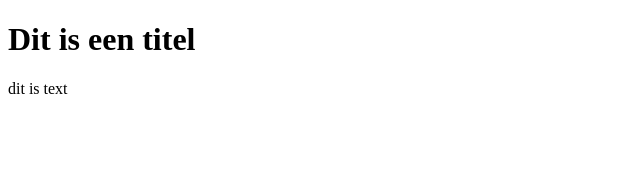
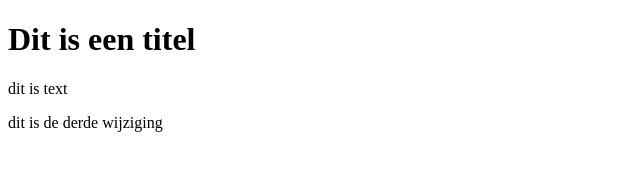
Before and after one commit to AtomicPaladin/nieuwProject, a plain HTML site: page newProject/WebContent/index.html in a window 1280 px wide. Shown: the whole page, without its empty margins (0-640 px from the left). Drawn offline with Linux system fonts and the light colour scheme.

Commit message:
derde wijziging index.html

```diff
--- a/newProject/WebContent/index.html
+++ b/newProject/WebContent/index.html
@@ -8,6 +8,7 @@
 	<h1>Dit is een titel</h1>
 	<article>
 		<p>dit is text</p>
+		<p>dit is de derde wijziging</p>
 	</article>
 </body>
 </html>
```
